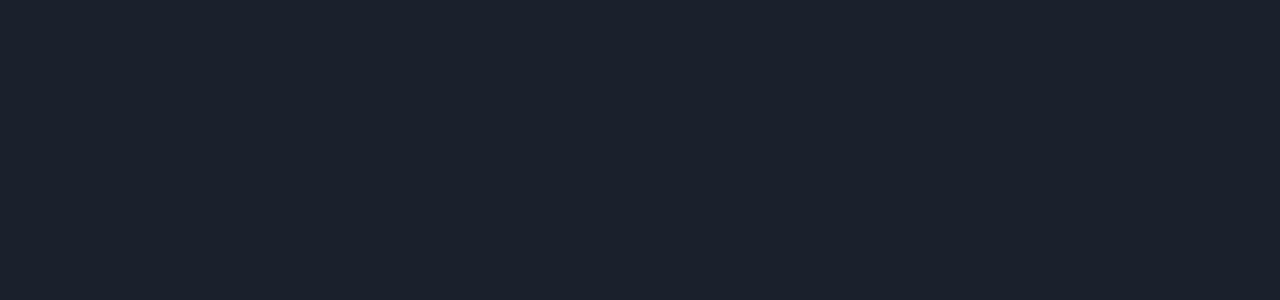
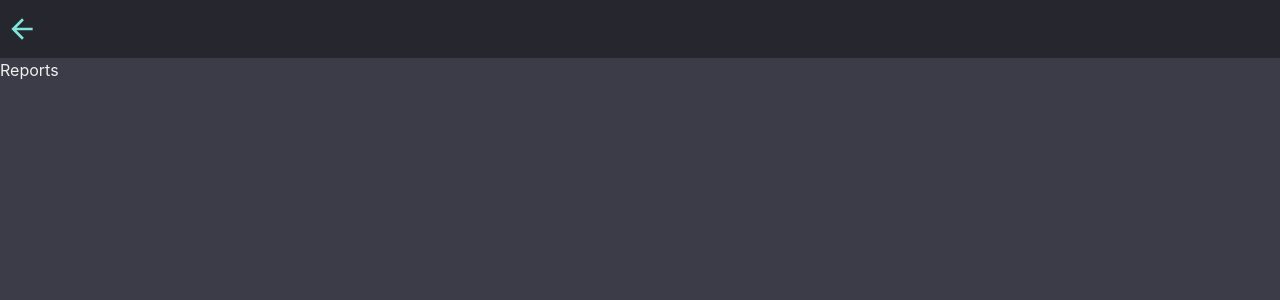
Before and after one commit to AD-Blue/coffee-till, a React (Create React App) app: page /reports in a window 1280 px wide. Shown: the top 300 px of the page. Built offline with nearby package versions, Linux system fonts and the light colour scheme.

Commit message:
Added base layout of the report history page

```diff
--- a/src/App.js
+++ b/src/App.js
@@ -6,6 +6,7 @@
 import ItemList from './Components/Item/ItemList';
 import {GlobalProvider} from './Context/GlobalState';
 import OrderHistory from './Components/Views/OrderHistory';
+import ReportHistory from './Components/Views/ReportHistory';
 
 function App() {
   console.log('app rendered')
@@ -15,6 +16,9 @@
         <Flex className="App" flexDirection="row" h="100%" justify="space-between">
           <Switch>
 
+            <Route exact path='/reports'>
+              <ReportHistory />
+            </Route>
 
             <Route exact path='/orders'>
               <OrderHistory />
--- a/src/Components/Navigation.js
+++ b/src/Components/Navigation.js
@@ -47,7 +47,7 @@
                         <Flex direction='column' h='100%' color='brand.400'>
                             <Link as={RouterLink} to='/' mb='1rem'>Menu</Link>
                             <Link as={RouterLink} to='/orders' mb='1rem'>Order History</Link>
-                            <Link as={RouterLink} to='/' mb='1rem'>Daily Reports</Link>
+                            <Link as={RouterLink} to='/reports' mb='1rem'>Daily Reports</Link>
                             <Button mt='40%' onClick={handleCloseDay} colorScheme="teal" variant="outline">Close Day</Button>
                         </Flex>
 
--- /dev/null
+++ b/src/Components/Views/ReportHistory.js
@@ -0,0 +1,20 @@
+import React from 'react';
+import { Flex, Text } from '@chakra-ui/react';
+import { Link } from 'react-router-dom';
+import { ArrowBackIcon } from '@chakra-ui/icons';
+
+export default function ReportHistory() {
+    return (
+        <Flex direction='column' bg='brand.200' w='100%'>
+            <Flex w='100%' bg='brand.100' pt='1%' pb='1%'>
+                <Link to='/'>
+                    <ArrowBackIcon w={8} h={8} ml='20%' color='brand.400' />
+                </Link>
+            </Flex>
+
+            <Text>
+                Reports
+            </Text>
+        </Flex>
+    )
+}
```
